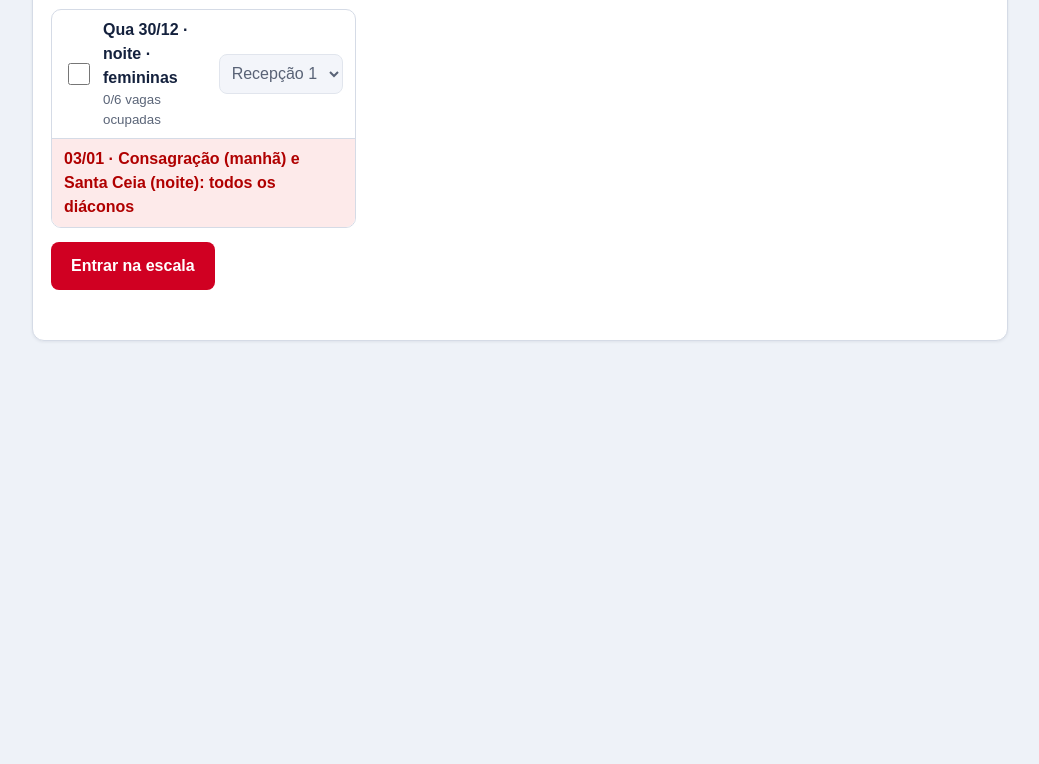
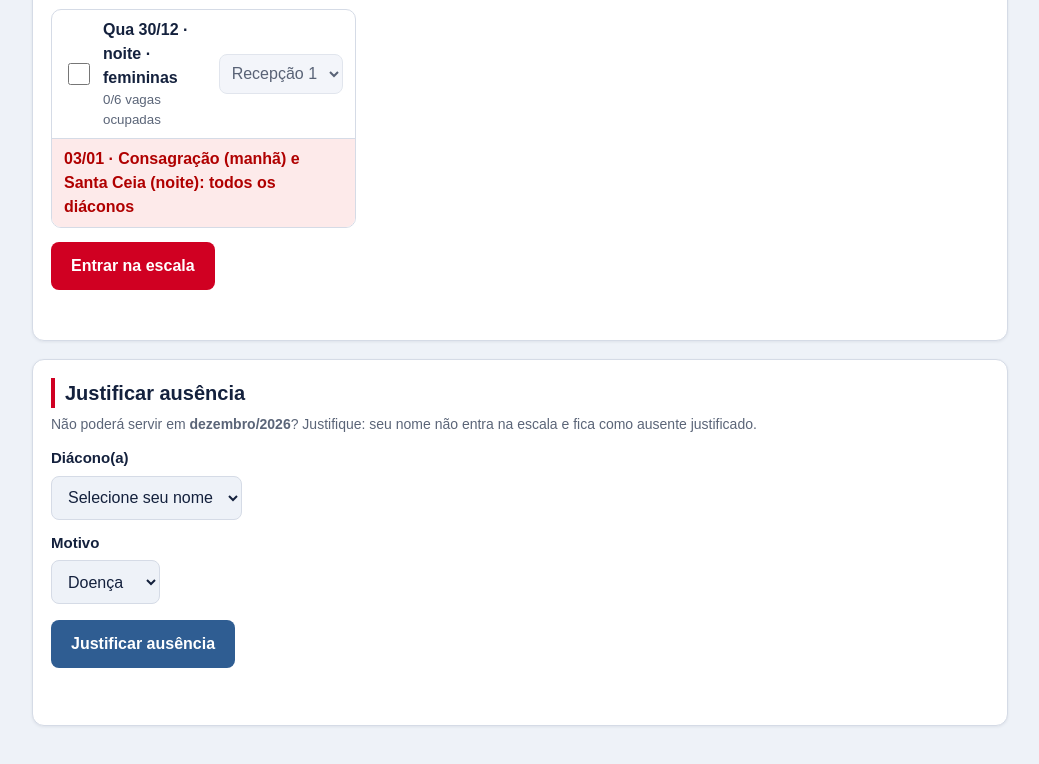
Before and after one commit to macedoleandror-creator/escala-diaconato-ibre, a plain HTML site: page index.html in a window 1280 px wide. Shown: the part 765-1529 px from the top of the page, without its empty margins (120-1159 px from the left). Before the commit the page ends 1172 px from the top, so only its background shows below. Drawn offline with nearby package versions, Linux system fonts and the light colour scheme; no server answers.

Commit message:
Update index.html

```diff
--- a/index.html
+++ b/index.html
@@ -103,6 +103,18 @@ button.sec{background:var(--navy);color:#fff}
   <p class="msg" id="msg" role="status" aria-live="polite"></p>
 </section>
 
+<section data-tab="insc">
+  <h2>Justificar ausência</h2>
+  <p class="hint">Não poderá servir em <b id="jmes"></b>? Justifique: seu nome não entra na escala e fica como ausente justificado.</p>
+  <label class="f" for="jn">Diácono(a)</label>
+  <select id="jn"><option value="">Selecione seu nome</option></select>
+  <label class="f" for="jm" style="margin-top:12px">Motivo</label>
+  <select id="jm"><option>Doença</option><option>Viagem</option><option>Trabalho</option><option>Outros</option></select>
+  <div id="jtWrap" hidden><label class="f" for="jt" style="margin-top:12px">Qual o motivo?</label><input type="text" id="jt" maxlength="60" autocomplete="off"></div>
+  <p><button class="sec" id="jsend" type="button">Justificar ausência</button></p>
+  <p class="msg" id="ajmsg" role="status" aria-live="polite"></p>
+</section>
+
 <section data-tab="escala">
   <h2>Escala</h2>
   <p class="hint" id="adm"></p>
@@ -150,6 +162,8 @@ button.sec{background:var(--navy);color:#fff}
   <h2>Frequência</h2>
   <p class="hint">Inscrições por diácono em todos os meses. Os 10 primeiros em destaque.</p>
   <div class="tbl" id="rank"></div>
+  <h3>Ausências justificadas</h3>
+  <div class="tbl" id="just"></div>
 </section>
 
 <section id="admBox" data-tab="admin" hidden>
@@ -218,11 +232,11 @@ async function setSettings(){const v={month:settings.month,pm:settings.pm,ceia:s
  if(dbRef){try{await dbRef.doc('settings/main').set(v)}catch(e){}}else{try{localStorage.setItem(LS+'-cfg',JSON.stringify(v))}catch(e){}}}
 
 /* ---------- renderização ---------- */
-function renderHead(){const[y,m]=settings.month.split('-').map(Number);$('#mt').textContent=MESES[m-1].toUpperCase()+'/'+y;$('#mon').value=settings.month;$('#pm').value=settings.pm;$('#cd').value=ceiaDate();const px=settings.pix||{};$('#pk').value=px.key||'';$('#pn').value=px.name||'';$('#pc').value=px.city||'';const wa=settings.wa||{};$('#wl').value=wa.l||'';$('#wt').value=wa.t||''}
-function renderForm(){const box=$('#weeks');box.replaceChildren();const nomeSel=$('#nome').value,exCount=nomeSel?userCount(nomeSel):0;$('#cota').textContent=nomeSel?exCount+' de '+MAX_P+' cultos usados neste mês':'';
+function renderHead(){const[y,m]=settings.month.split('-').map(Number);$('#mt').textContent=MESES[m-1].toUpperCase()+'/'+y;$('#jmes').textContent=MESES[m-1]+'/'+y;$('#mon').value=settings.month;$('#pm').value=settings.pm;$('#cd').value=ceiaDate();const px=settings.pix||{};$('#pk').value=px.key||'';$('#pn').value=px.name||'';$('#pc').value=px.city||'';const wa=settings.wa||{};$('#wl').value=wa.l||'';$('#wt').value=wa.t||''}
+function renderForm(){const box=$('#weeks');box.replaceChildren();const nomeSel=$('#nome').value,exCount=nomeSel?userCount(nomeSel):0,absent=!!(nomeSel&&myAus(nomeSel));$('#cota').textContent=nomeSel?(absent?'Ausente justificado neste mês: não é possível se inscrever.':exCount+' de '+MAX_P+' cultos usados neste mês'):'';
  weeks(settings.month).forEach(wk=>{const w=h('div',{class:'wk'});
-  cols(wk).forEach(([t,dt,lab,sp,sf])=>{if(!dt)return;if(sp){if(t==='m')w.append(h('div',{class:'row sp'},dm(dt)+' · Consagração (manhã) e Santa Ceia (noite): todos os diáconos'));return}const k=key(dt,t),me=curId(k),lim=t!=='n',n=svcCount(k,me),full=lim&&n>=SVC_MAX,locked=!isAdmin&&!!me&&signups.some(s=>s.id===me),femNo=!!sf&&!!nomeSel&&!WOMEN.has(nomeSel),on=sel.has(k)&&!full&&!locked;if(!on)sel.delete(k);const capped=!on&&!(me&&signups.some(s=>s.id===me))&&exCount+sel.size>=MAX_P;
-   const cb=h('input',{type:'checkbox',id:'c'+k.replace(/\W/g,''),checked:on,disabled:full||locked||capped});
+  cols(wk).forEach(([t,dt,lab,sp,sf])=>{if(!dt)return;if(sp){if(t==='m')w.append(h('div',{class:'row sp'},dm(dt)+' · Consagração (manhã) e Santa Ceia (noite): todos os diáconos'));return}const k=key(dt,t),me=curId(k),lim=t!=='n',n=svcCount(k,me),full=lim&&n>=SVC_MAX,locked=!isAdmin&&!!me&&signups.some(s=>s.id===me),femNo=!!sf&&!!nomeSel&&!WOMEN.has(nomeSel),on=sel.has(k)&&!full&&!locked&&!absent;if(!on)sel.delete(k);const capped=!on&&!(me&&signups.some(s=>s.id===me))&&exCount+sel.size>=MAX_P;
+   const cb=h('input',{type:'checkbox',id:'c'+k.replace(/\W/g,''),checked:on,disabled:full||locked||capped||absent});
    const rs=h('select',{'aria-label':'Função em '+dm(dt),disabled:!on},rolesFor(t).map(r=>{const rf=ROLE_MAX[r]&&roleCount(k,r,me)>=ROLE_MAX[r];return h('option',{value:r,selected:sel.get(k)===r,disabled:rf},r+(rf?' (completo)':''))}));
    const row=h('div',{class:'row'+(on?' on':'')},cb,h('label',{for:cb.id},(t==='w'?'Qua ':'Dom ')+dm(dt)+' · '+(t==='w'?(sf?'noite · femininas':'noite'):t==='m'?'manhã':settings.pm.toLowerCase()),h('small',{style:'display:block;color:var(--mu)'},(femNo?'Atenção: quarta das femininas (normalmente só diaconisas) · ':'')+(capped?'Limite de 2 serviços atingido':full?'Completo (6/6)':lim?n+'/6 vagas ocupadas':n+' inscritos')+(me&&signups.some(s=>s.id===me)?(locked?' · já inscrito(a): só o administrador altera':' · você já está nesta escala'):''))),rs);
    cb.addEventListener('change',()=>{rs.disabled=!cb.checked;row.classList.toggle('on',cb.checked);cb.checked?sel.set(k,rs.value):sel.delete(k);if(cb.checked&&femNo){const mm=$('#msg');mm.className='msg';mm.textContent='Aviso: esta é a quarta das femininas, normalmente só para diaconisas. Você pode se inscrever mesmo assim.'}renderForm();const f=document.getElementById(cb.id);if(f)f.focus()});
@@ -245,6 +259,7 @@ $('#send').addEventListener('click',async()=>{const msg=$('#msg');msg.className=
  const nome=$('#nome').value;
  if(!nome){msg.className='msg err';msg.textContent='Selecione seu nome na lista antes de entrar na escala.';$('#nome').focus();return}
  if(!sel.size){msg.className='msg err';msg.textContent='Marque pelo menos um culto.';return}
+ if(myAus(nome)){msg.className='msg err';msg.textContent='Você está como ausente justificado neste mês. Fale com um administrador para reverter.';return}
  {const ex=userCount(nome),add=[...sel.keys()].filter(k=>!signups.some(s=>s.id===slug(nome)+'_'+k.replace('|','_'))).length;
   if(ex+add>MAX_P){msg.className='msg err';msg.textContent='Cada pessoa pode servir em no máximo 2 cultos no mês. Você já tem '+ex+'.';return}}
  const femAviso=!WOMEN.has(nome)&&[...sel.keys()].some(isFemKey);
@@ -360,10 +375,27 @@ function renderPix(){const ok=!!(settings.pix&&settings.pix.key);$('#pixBox').hi
 $('#pixCopy').addEventListener('click',async()=>{const t=$('#pixCode'),m=$('#pixMsg');try{await navigator.clipboard.writeText(t.value);m.textContent='Código copiado.'}catch(e){t.select();m.textContent='Selecione e copie o código acima.'}});
 ['#pk','#pn','#pc'].forEach(i=>$(i).addEventListener('change',()=>{settings.pix={key:$('#pk').value.trim(),name:$('#pn').value.trim(),city:$('#pc').value.trim()};setSettings();renderPix()}));
 function renderRank(){const box=$('#rankBox');box.hidden=!isAdmin;if(!isAdmin)return;
- const m=new Map();NAMES.forEach(n=>m.set(n,{n,t:0,w:0,d:0,c:0}));
- signups.forEach(s=>{if(!s.name)return;const o=m.get(s.name)||{n:s.name,t:0,w:0,d:0,c:0};o.t++;const v=String(s.svc);if(v.startsWith('ceia|'))o.c++;else if(v.endsWith('|w'))o.w++;else o.d++;m.set(s.name,o)});
+ const m=new Map(),mk=()=>({t:0,w:0,d:0,c:0,j:0,cur:false});NAMES.forEach(n=>m.set(n,{n,...mk()}));
+ signups.forEach(s=>{if(!s.name)return;const o=m.get(s.name)||{n:s.name,...mk()},v=String(s.svc);
+  if(v.startsWith('aus|')){o.j++;if(v==='aus|'+settings.month)o.cur=true}
+  else{o.t++;if(v.startsWith('ceia|'))o.c++;else if(v.endsWith('|w'))o.w++;else o.d++}m.set(s.name,o)});
  const all=[...m.values()].sort((a,b)=>b.t-a.t||a.n.localeCompare(b.n,'pt-BR'));
- $('#rank').replaceChildren(h('table',{class:'rk'},h('tr',{},['#','Diácono','Total','Quartas','Domingos','Santa Ceia'].map(x=>h('th',{},x))),all.map((o,i)=>h('tr',{class:i<10&&o.t>0?'top':''},h('td',{},String(i+1)),h('td',{class:'n'},(i<10&&o.t>0?'★ ':'')+o.n),h('td',{},h('b',{},String(o.t))),h('td',{},String(o.w)),h('td',{},String(o.d)),h('td',{},String(o.c))))))}
+ $('#rank').replaceChildren(h('table',{class:'rk'},h('tr',{},['#','Diácono','Total','Quartas','Domingos','Santa Ceia','Just.'].map(x=>h('th',{},x))),all.map((o,i)=>h('tr',{class:i<10&&o.t>0?'top':''},h('td',{},String(i+1)),h('td',{class:'n'},(i<10&&o.t>0?'★ ':'')+o.n+(o.cur?' · ausente justificado':'')),h('td',{},h('b',{},String(o.t))),h('td',{},String(o.w)),h('td',{},String(o.d)),h('td',{},String(o.c)),h('td',{},String(o.j))))));
+ const js=signups.filter(s=>String(s.svc).startsWith('aus|')).sort((a,b)=>String(b.svc).localeCompare(String(a.svc))||a.name.localeCompare(b.name,'pt-BR')),jb=$('#just');
+ if(!js.length){jb.replaceChildren(h('p',{style:'padding:12px;margin:0'},'Nenhuma ausência justificada.'));return}
+ jb.replaceChildren(h('table',{class:'rk'},h('tr',{},['Diácono','Mês','Motivo',''].map(x=>h('th',{},x))),js.map(s=>{const[y,mo]=s.svc.slice(4).split('-').map(Number);return h('tr',{},h('td',{class:'n'},s.name),h('td',{},MESES[mo-1]+'/'+y),h('td',{},s.role),h('td',{},h('button',{class:'nm',type:'button',onclick:()=>store.del(s.id)},'Remover')))})))}
+const ausId=n=>slug(n)+'_aus_'+settings.month,ausKey=()=>'aus|'+settings.month;
+function myAus(n){return signups.find(s=>s.id===ausId(n))}
+$('#jm').addEventListener('change',()=>{$('#jtWrap').hidden=$('#jm').value!=='Outros'});
+$('#jn').addEventListener('change',()=>{const m=$('#ajmsg'),a=$('#jn').value?myAus($('#jn').value):null;m.className='msg';m.textContent=a?'Já justificado neste mês.':''});
+$('#jsend').addEventListener('click',async()=>{const m=$('#ajmsg'),er=t=>{m.className='msg err';m.textContent=t};m.className='msg';
+ const n=$('#jn').value,mot=$('#jm').value,tx=$('#jt').value.trim().replace(/\s+/g,' ').slice(0,60);
+ if(!n){er('Selecione seu nome.');$('#jn').focus();return}
+ if(mot==='Outros'&&!tx){er('Escreva o motivo.');$('#jt').focus();return}
+ if(!isAdmin&&myAus(n)){er('Você já justificou neste mês. Só o administrador pode alterar.');return}
+ const c=userCount(n);if(c>0){er('Você já está inscrito(a) em '+c+(c>1?' cultos':' culto')+' neste mês. Peça ao administrador para remover antes de justificar.');return}
+ try{await store.set(ausId(n),{name:n,svc:ausKey(),role:mot==='Outros'?'Outros: '+tx:mot,ts:Date.now()});m.textContent=n+', sua ausência foi registrada.';$('#jn').value='';$('#jt').value='';renderForm()}
+ catch(e){er('Não foi possível salvar. Tente de novo.')}});
 
 function waLink(t){const d=String(t||'').replace(/\D/g,'');if(d.length<10)return null;return 'https://wa.me/'+(d.length<=11?'55'+d:d)+'?text='+encodeURIComponent('Olá! Preciso de ajuda com a escala do diaconato.')}
 function renderWa(){const wa=settings.wa||{},box=$('#waBtns');box.replaceChildren();
@@ -384,7 +416,7 @@ tab('insc');
 
 /* ---------- início ---------- */
 try{const c=JSON.parse(localStorage.getItem(LS+'-cfg')||'null');if(c&&c.month){settings=c}}catch(e){}
-NAMES.forEach(n=>{$('#nome').append(h('option',{value:n},n));$('#cn').append(h('option',{value:n},n))});$('#nome').addEventListener('change',renderForm);$('#cn').addEventListener('change',renderCeia);$('#cd').addEventListener('change',e=>{if(!e.target.value)return;settings.ceia=e.target.value;renderAll();setSettings()});localLoad();renderAll();$('#cfgBox').hidden=false;$('#mode').textContent='Modo local · inscrições só neste aparelho';
+NAMES.forEach(n=>{$('#nome').append(h('option',{value:n},n));$('#cn').append(h('option',{value:n},n));$('#jn').append(h('option',{value:n},n))});$('#nome').addEventListener('change',renderForm);$('#cn').addEventListener('change',renderCeia);$('#cd').addEventListener('change',e=>{if(!e.target.value)return;settings.ceia=e.target.value;renderAll();setSettings()});localLoad();renderAll();$('#cfgBox').hidden=false;$('#mode').textContent='Modo local · inscrições só neste aparelho';
 (function(){try{
  if(!window.firebase||!FIREBASE_CONFIG.apiKey||FIREBASE_CONFIG.apiKey.startsWith('COLE')){$('#mode').textContent='Modo local · inscrições só neste aparelho';return}
  firebase.initializeApp(FIREBASE_CONFIG);
```
